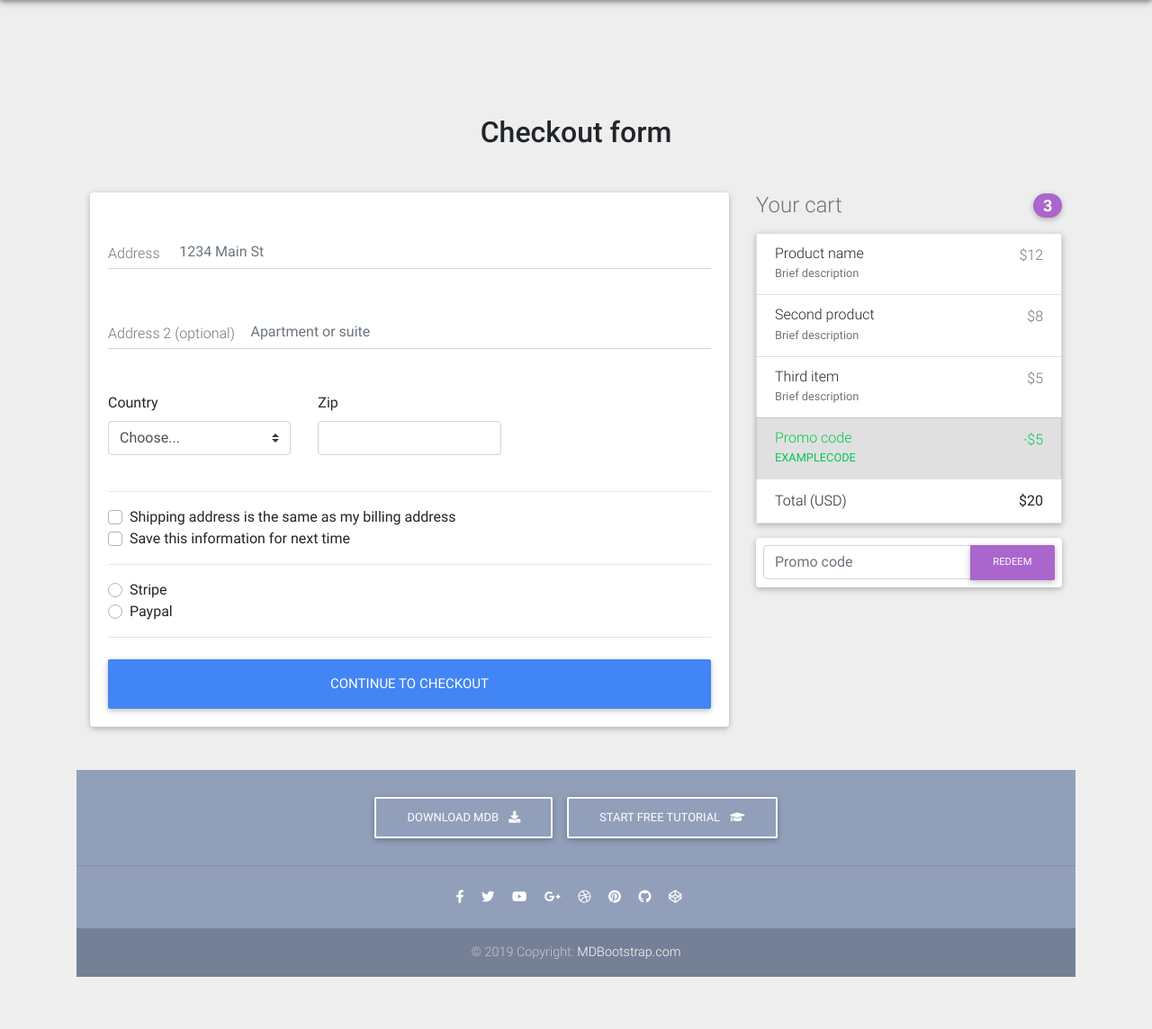
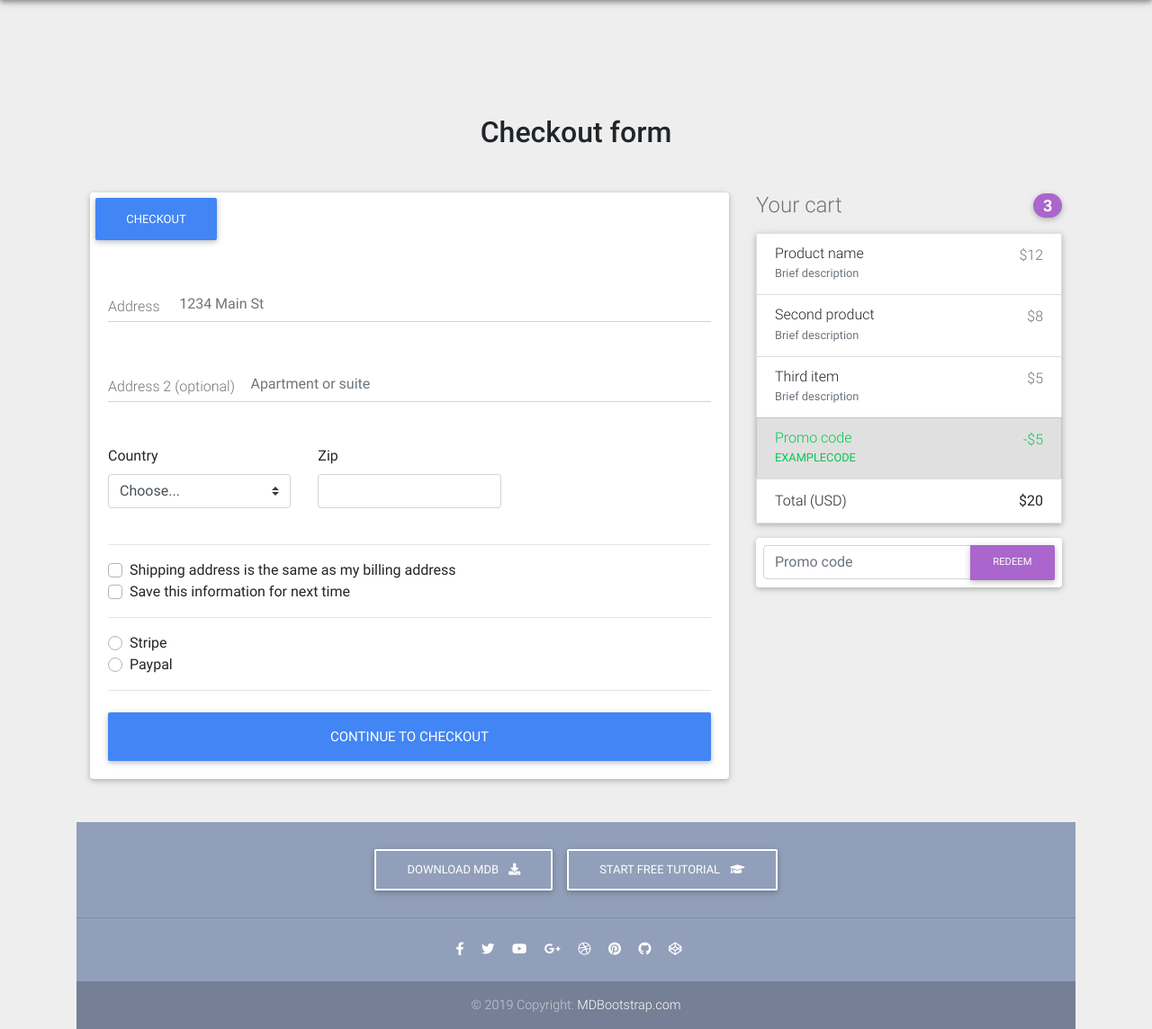
Before and after one commit to JawadArman96/e-Commerce-site, a Django app: page /checkout/ in a window 1280 px wide. Shown: the part 64-1208 px from the top of the page at 90% size. Before the commit the page ends 1150 px from the top, so only its background shows below. Run offline with Django 3.2, Linux system fonts and the light colour scheme; some libraries are stand-ins or nearby versions.

Commit message:
Add checkout button in template

```diff
--- a/templates/checkout-page.html
+++ b/templates/checkout-page.html
@@ -1,5 +1,6 @@
 {% extends "base.html" %}
 {% load cart_template_tags %}
+{% load crispy_forms_tags %}
 
 {% block content %}
 
@@ -82,6 +83,12 @@
           <!--Card-->
           <div class="card">
 
+            <!--Checkout button-->
+            <form>
+              {% csrf_token %}
+              {{ form|crispy }}
+              <button class='btn btn-primary' type='submit' > Checkout </button>
+            </form>
 
             <!--Card content-->
             <form class="card-body">
```
